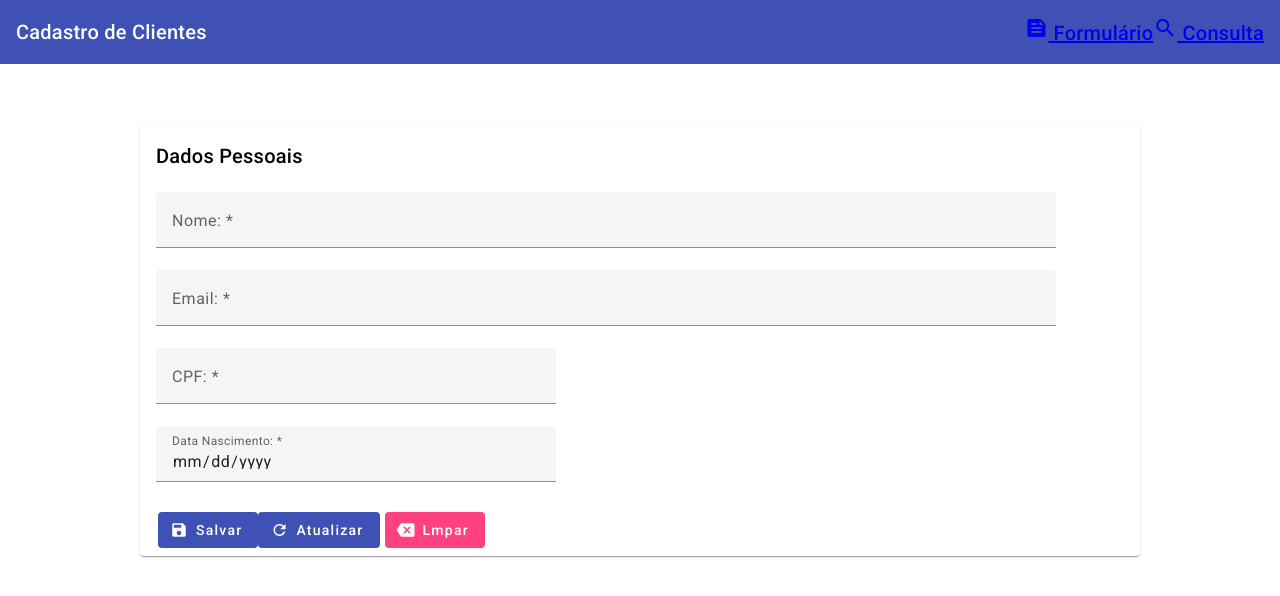
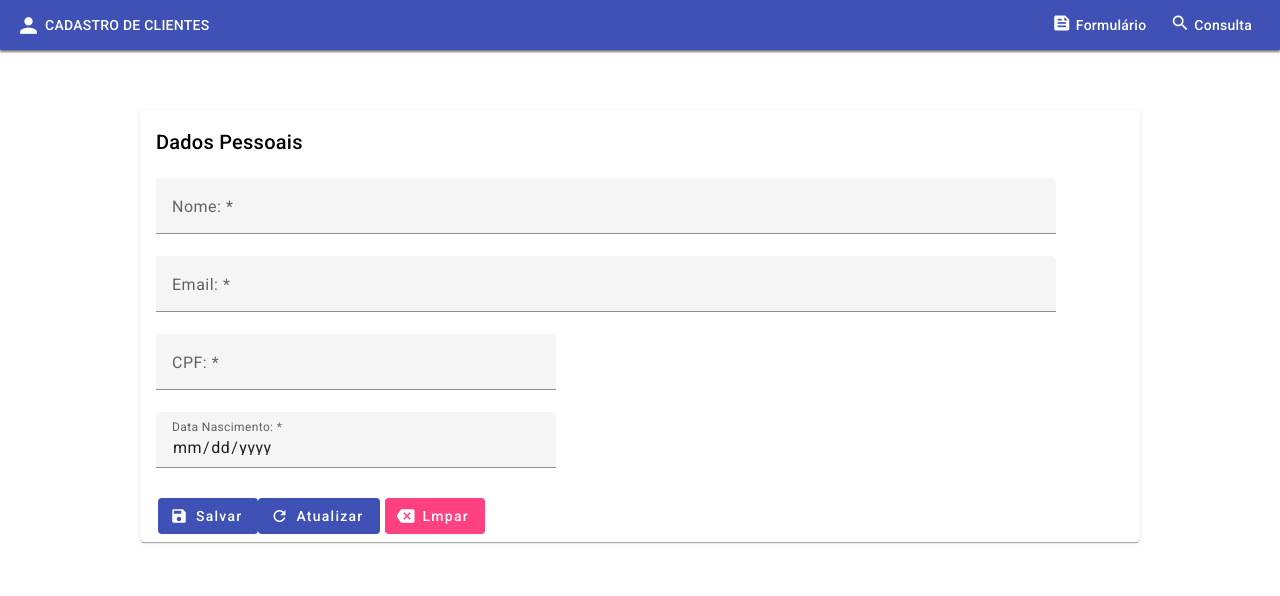
Before and after one commit to samantabarros/crud-angular-material, an Angular app: page /cadastro in a window 1280 px wide. Shown: the top 596 px of the page. Built offline with nearby package versions, Linux system fonts and the light colour scheme.

Commit message:
change: Mudança do estilo do toolbar

```diff
--- a/src/app/app.component.html
+++ b/src/app/app.component.html
@@ -1,5 +1,8 @@
-<mat-toolbar color="primary">
-  <span>Cadastro de Clientes</span>
+<mat-toolbar color="primary" >
+  <div class="title-cadastro-cliente">
+    <mat-icon fontIcon="person" class="i-principal"></mat-icon>
+    <p>Cadastro de Clientes</p>
+  </div>
   <span class="spacer"></span>
   <a routerLink="/cadastro">
     <mat-icon fontIcon="feed"></mat-icon>
--- a/src/app/app.component.scss
+++ b/src/app/app.component.scss
@@ -1,3 +1,44 @@
-.spacer{
+a {
+    display: flex;
+    align-items: center;
+    padding: 12px;
+    color: #fff;
+    font-size: 14px;
+    text-decoration: none;
+}
+
+span{
+    font-size: 14px;
+    margin: 0;
+    margin-left: 5px;
+    padding: 0;
+    text-transform: uppercase;
+}
+
+p{
+    font-size: 14px;
+    margin: 0;
+    margin-left: 5px;
+    padding: 0;
+    text-transform: uppercase;
+}
+.spacer {
     flex: 1 1 auto;
 }
+.mat-toolbar{
+    height: 50px;
+    box-shadow: 0px 2px 2px rgb(119, 119, 126);
+}
+
+.mat-icon{
+    font-size: 20px;
+}
+
+.i-principal{
+    font-size: 25px;
+}
+
+.title-cadastro-cliente{
+    display: flex;
+    align-items: center;
+}
```
